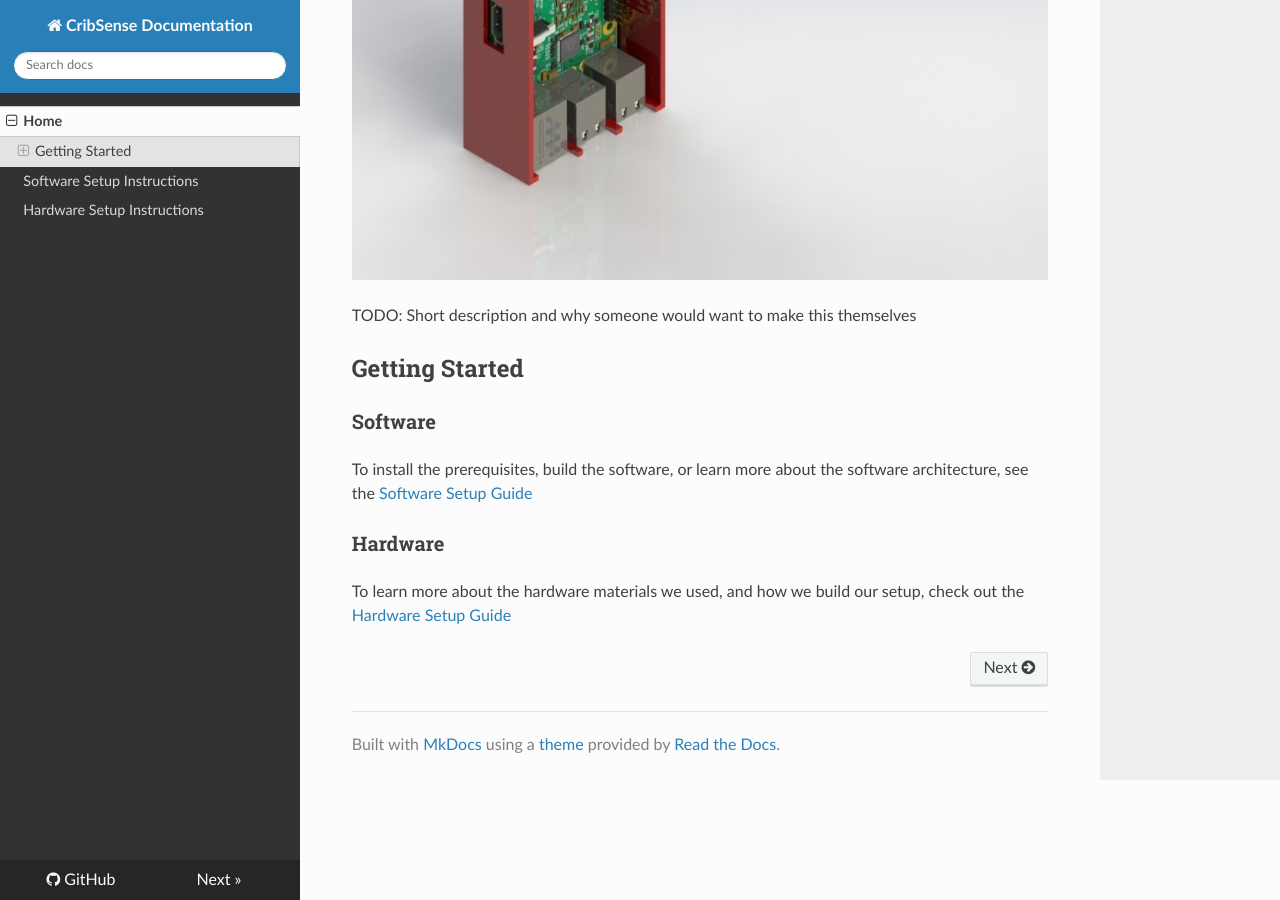
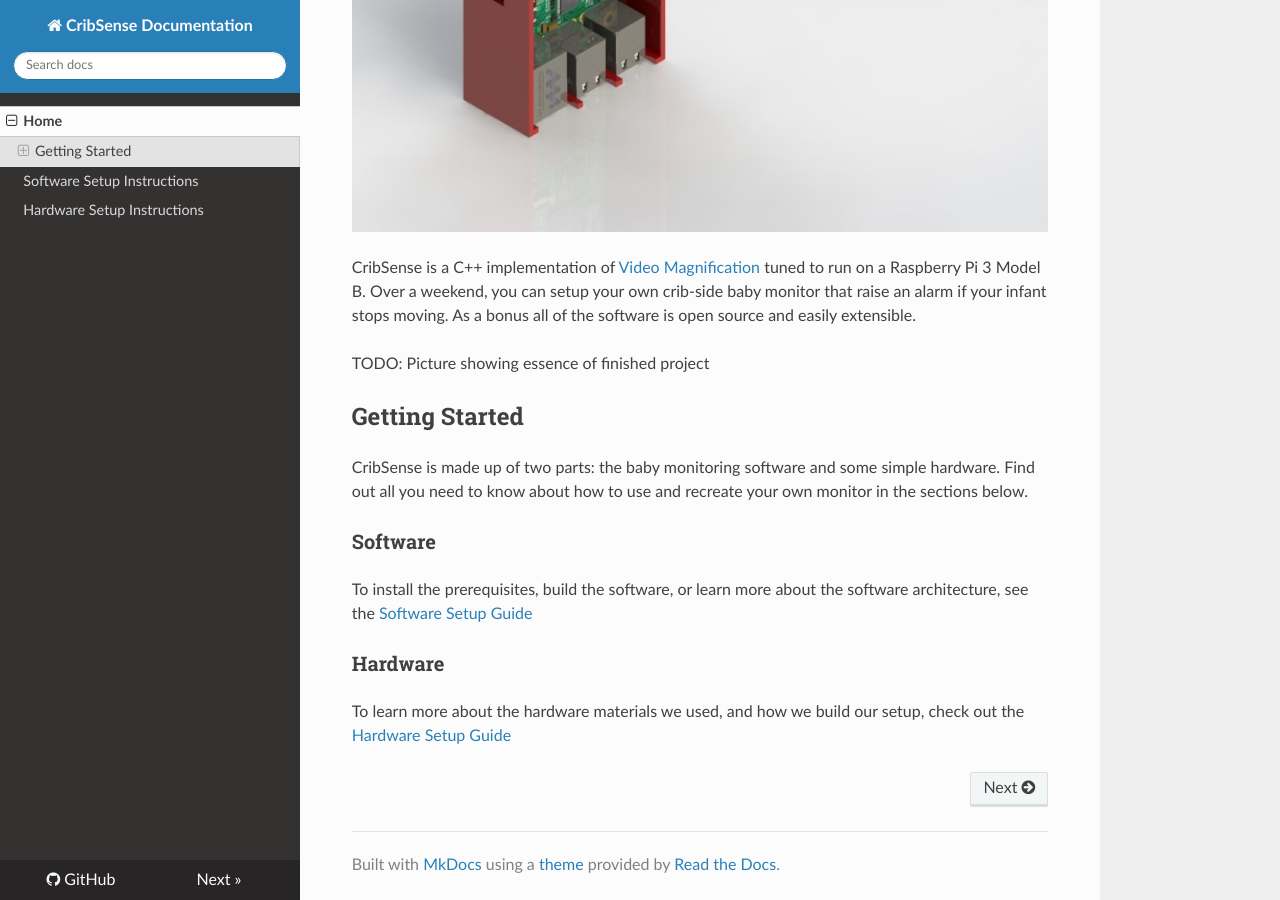
Before and after one commit to lukehsiao/CribSense, an MkDocs documentation site: the page built from docs/index.md, in a window 1280 px wide and 900 px high, scrolled down 779 px. Built offline with MkDocs 1.6.1, drawn with Linux system fonts in a browser that asks for light colours; nearby versions of some CDN libraries; old or Windows-style settings are respelled for this version of MkDocs; some of the changed text lies outside the part shown.

Commit message:
Update the sw-fsm and fix some wording.

```diff
--- a/docs/index.md
+++ b/docs/index.md
@@ -1,17 +1,20 @@
 # CribSense Overview
 
-CribSense is a C++ implementation of [Video Magnification](http://people.csail.mit.edu/mrub/vidmag/) tuned to run on a Raspberry Pi 3 Model B.
+CribSense is an video-based, contactless baby monitor that you can make yourself without breaking the bank.
+
+![Cribsense-1](img/chassis-1.jpg)
+
+CribSense is a C++ implementation of [Video Magnification](http://people.csail.mit.edu/mrub/vidmag/) tuned to run on a Raspberry Pi 3 Model B. Over a weekend, you can setup your own crib-side baby monitor that raise an alarm if your infant stops moving. As a bonus all of the software is open source and easily extensible.
 
 TODO: Picture showing essence of finished project
 
-![Cribsense-1](img/chassis-1.jpg)
-
-TODO: Short description and why someone would want to make this themselves
-
 ## Getting Started
+CribSense is made up of two parts: the baby monitoring software and some simple hardware. Find out all you need to know about how to use and recreate your own monitor in the sections below.
 
 ### Software
+
 To install the prerequisites, build the software, or learn more about the software architecture, see the [Software Setup Guide](setup/sw-setup.md)
 
 ### Hardware
+
 To learn more about the hardware materials we used, and how we build our setup, check out the [Hardware Setup Guide](setup/hw-setup.md)
```
Also changed, not shown: docs/setup/hw-setup.md (+4 -3 lines), docs/img/sw-fsm.png.
